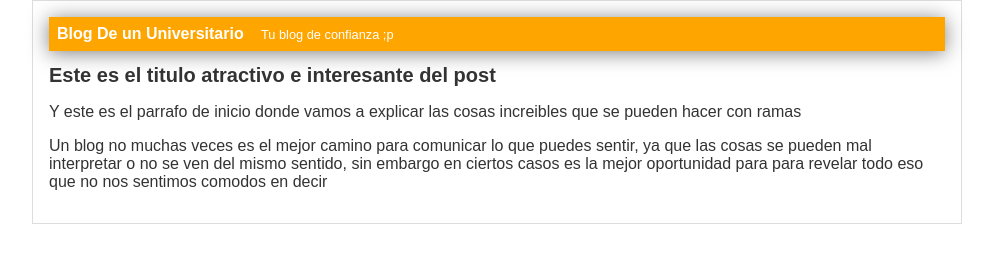
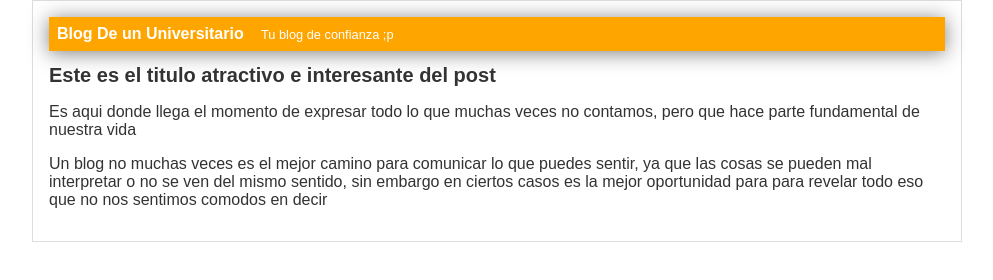
Before and after one commit to Daniel-E-Castro/Blog-De-un-Universitario-, a plain HTML site: page index.html in a window 1280 px wide. Shown: the whole page, without its empty margins (143-1136 px from the left). Drawn offline with Linux system fonts and the light colour scheme.

Commit message:
Ajuste de un parrafo

```diff
--- a/index.html
+++ b/index.html
@@ -11,7 +11,8 @@
             </div>
             <div id="post">
                 <h1>Este es el titulo atractivo e interesante del post</h1>
-                <p>Y este es el parrafo de inicio donde vamos a explicar las cosas increibles que se pueden hacer con ramas</p>
+                <p>Es aqui donde llega el momento de expresar todo lo que muchas veces no contamos,
+                    pero que hace parte fundamental de nuestra vida</p>
                 <p> Un blog no muchas veces es el mejor camino para comunicar lo que puedes sentir, ya que las cosas se pueden
                     mal interpretar o no se ven del mismo sentido, sin embargo en ciertos casos es la mejor oportunidad para
                     para revelar todo eso que no nos sentimos comodos en decir</p>
```
